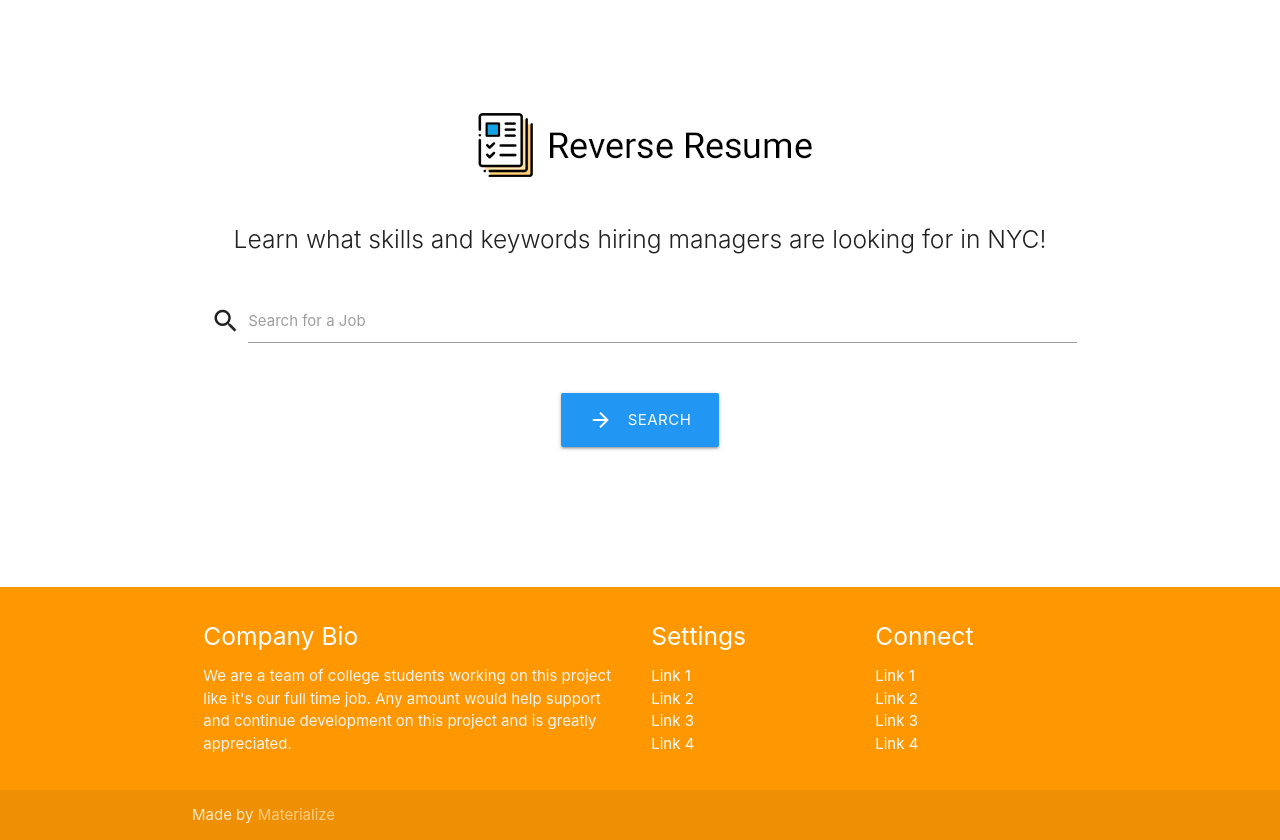
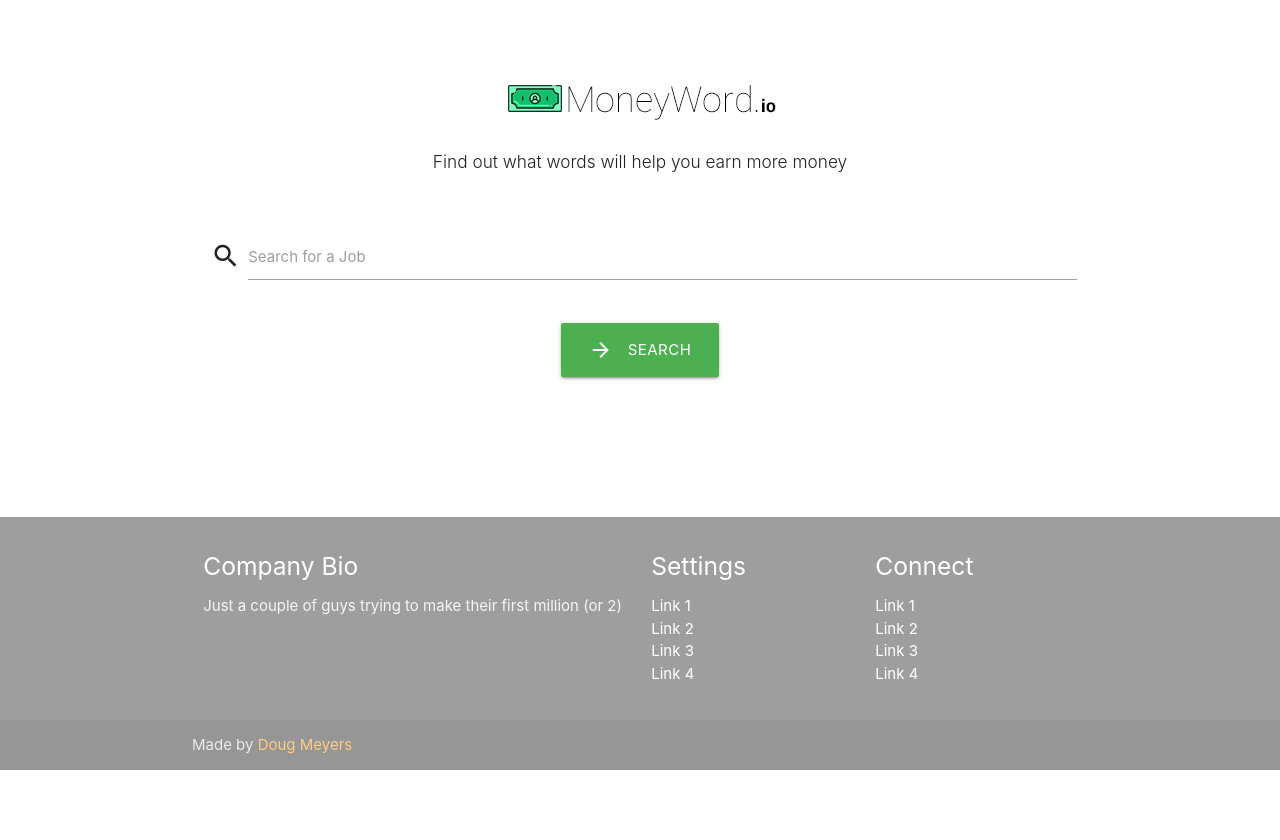
Before and after one commit to dmeyers83/TermEstimate, a Flask app: page / in a window 1280 px wide. After the commit the page ends 770 px from the top, so only its background shows below. Run offline with Flask 2, Linux system fonts and the light colour scheme; data that the repository does not hold is empty; some libraries are stand-ins or nearby versions.

Commit message:
new branding moneyword

```diff
--- a/BLM_data.py
+++ b/BLM_data.py
@@ -18,7 +18,7 @@ def scrape_call(searchQuery):
 df_BLS = pd.read_csv(r"C:\Users\doug\TermEstimate\BLS_Computer.csv")
 
 #roles = df_BLS.OCC_TITLE.unique()
-roles = ["Brand Manager","Brand Specialist","Marketing Manager", "Digital Media Manager","Brand Strategy Manager"]
+roles = ["Technology Project Manager","Technology Product Manager","Data Scientist", "DevOps Engineer","Software Engineer","Data Engineer","Solutions Architect","Data Analyst","Full Stack Developer","Development Manager","CTO","CIO","Security Engineer","Mobile Application Developer","Senior Web Developer","Cloud Solutions Architect", "Information Technology Manager","Applications Architect","Big data engineer","Information systems security manager","Data security analyst"]
 
 df_final = pd.DataFrame()
 
@@ -31,13 +31,13 @@ for job in roles:
     print("done appending")
 
 print("print final")
-df_final.to_csv('Marketing_Keywords_granular.csv')
+df_final.to_csv('IT_Keywords_granular.csv')
 df_final.head()
 
 df_final_count = df_final.groupby(['keyword','POS','time','query'], as_index=False)['Score'].agg({"keyword_count": "count"}).sort_values(['keyword_count'],ascending=False)
 #df_final_count.reset_index(level=0, inplace=True)
 print(df_final_count.head())
-df_final_count.to_csv('Marketing_Keywords_summary.csv')
+df_final_count.to_csv('IT_Keywords_summary.csv')
 data = df_final_count.to_dict(orient='records')  # Here's our added param..
 print (data)
 db = dbConnection()
--- a/databaseConnection.py
+++ b/databaseConnection.py
@@ -23,7 +23,11 @@ class dbConnection:
 
         self.nameCollection = self.nameDB[collection]
 
-
-
     def insertData(self, jsonObject):
         self.nameCollection.insert_many(jsonObject)
+
+    def returnUniqueQueryValues(self):
+        return self.nameCollection.distinct("query")
+
+    def returnQueryValues(self, query):
+        return self.nameCollection.find({"query":query})
--- a/main.py
+++ b/main.py
@@ -1,12 +1,12 @@
 # import flask library
 from flask import Flask, escape, url_for, render_template, request
-from prototypeScrapper import prototypeScrapper
-from termEstimator import termEstimator
-import pickle
+#from prototypeScrapper import prototypeScrapper
+#from termEstimator import termEstimator
+#import pickle
 import json
 # initialize flask app
 app = Flask(__name__)
-
+from databaseConnection import dbConnection
 
 def save_file(object):
     with open('text_save.txt', 'wb') as config_dictionary_file:
@@ -34,7 +34,10 @@ def scrape_call(searchQuery):
 @app.route('/')
 def displaySearch():
     print("placeholder")
-    return render_template('landingpage.html')
+    db = dbConnection()
+    query = db.returnUniqueQueryValues()
+    print(query)
+    return render_template('landingpage.html', searchValues=query)
 
 
 # path to render the results page.  the searchQuery parameter is passed from the landing page.
--- a/templates/landingpage.html
+++ b/templates/landingpage.html
@@ -10,13 +10,29 @@
     <!--Import Google Icon Font-->
     <link href="https://fonts.googleapis.com/icon?family=Material+Icons" rel="stylesheet">
     <!--Import jquery-->
-    <script src="https://ajax.googleapis.com/ajax/libs/jquery/3.4.1/jquery.min.js"></script>
+    <script src="https://ajax.googleapis.com/ajax/libs/jquery/3.2.1/jquery.min.js"></script>
+    <script src="https://cdnjs.cloudflare.com/ajax/libs/jqueryui/1.12.1/jquery-ui.min.js"></script>
+    <script>
 
-    <script>
+        var searchValues = {{ searchValues| tojson }};
+
+        document.addEventListener('DOMContentLoaded', function() {
+          var elems = document.querySelectorAll('.autocomplete');
+          var instances = M.Autocomplete.init(elems, {
+            data:{
+                  "Apple": null,
+                  "Microsoft": null,
+                  "Google": 'https://placehold.it/250x250'
+                },
+          });
+        });
+
 
         $(document).ready(function() {
             $( ".loader" ).hide();
             <!-- Redirect to python route to display results passing the query in the URL-->
+
+
             $(".searchbutton").click(function() {
                 queryText = $(".querytext").val();
                 resultsURL = "/result/" + queryText;
@@ -30,6 +46,8 @@
                 }
 
             });
+
+
 
         });
     </script>
@@ -47,11 +65,10 @@
     <div class="container">
       <br><br>
 
-      <h1 class="header center orange-text">
-          <img src="{{url_for('static', filename='RR.png')}}" alt="logo">
-          <Br>
-          <h5 class="header col s12 light center ">Learn what skills and keywords hiring managers are looking for in NYC!</h5>
-      </h1>
+    <div class="row center">
+          <img src="{{url_for('static', filename='moneyword.png')}}" alt="logo">
+          <h6 class="header col s12 light center ">Find out what words will help you earn more money</h6>
+      </div>
       <div class="row center">
 
       </div>
@@ -60,13 +77,15 @@
               <div class="row">
                 <div class="input-field col s12">
                   <i class="material-icons prefix">search</i>
-                  <textarea id="icon_prefix2" class="materialize-textarea querytext"></textarea>
-                  <label for="icon_prefix2">Search for a Job</label>
+                  <input type="text" id="autocomplete-input" class="autocomplete querytext">
+                  <label for="autocomplete-input">Search for a Job</label>
+<!--                  <textarea id="icon_prefix2" class="materialize-textarea querytext"></textarea>-->
+<!--                  <label for="icon_prefix2">Search for a Job</label>-->
                 </div>
               </div>
         </form>
 
-        <a class="waves-effect waves-light btn-large blue searchbutton"><i class="material-icons left">arrow_forward</i>Search</a>
+        <a class="waves-effect waves-light btn-large green searchbutton"><i class="material-icons left">arrow_forward</i>Search</a>
       </div>
       <br><br>
 
@@ -74,7 +93,7 @@
   </div>
 <div class="loader container center">
     <br><br><br>
-    <img src="{{url_for('static', filename='RR.png')}}" alt="logo"><br><br>
+    <img src="{{url_for('static', filename='moneyword.png')}}" alt="logo"><br><br>
   <div class="preloader-wrapper big active">
     <div class="spinner-layer spinner-blue-only">
       <div class="circle-clipper left">
@@ -97,12 +116,12 @@
     <br><br>
   </div>
 
-  <footer class="page-footer orange">
+  <footer class="page-footer grey ">
     <div class="container">
       <div class="row">
         <div class="col l6 s12">
           <h5 class="white-text">Company Bio</h5>
-          <p class="grey-text text-lighten-4">We are a team of college students working on this project like it's our full time job. Any amount would help support and continue development on this project and is greatly appreciated.</p>
+          <p class="grey-text text-lighten-4">Just a couple of guys trying to make their first million (or 2)</p>
 
 
         </div>
@@ -128,7 +147,7 @@
     </div>
     <div class="footer-copyright">
       <div class="container">
-      Made by <a class="orange-text text-lighten-3" href="http://materializecss.com">Materialize</a>
+      Made by <a class="orange-text text-lighten-3">Doug Meyers</a>
       </div>
     </div>
   </footer>
```
Also changed, not shown: static/moneyword.png (added).
